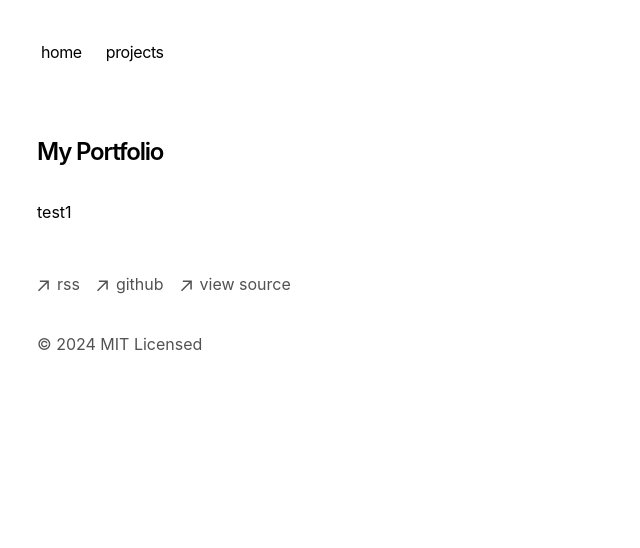
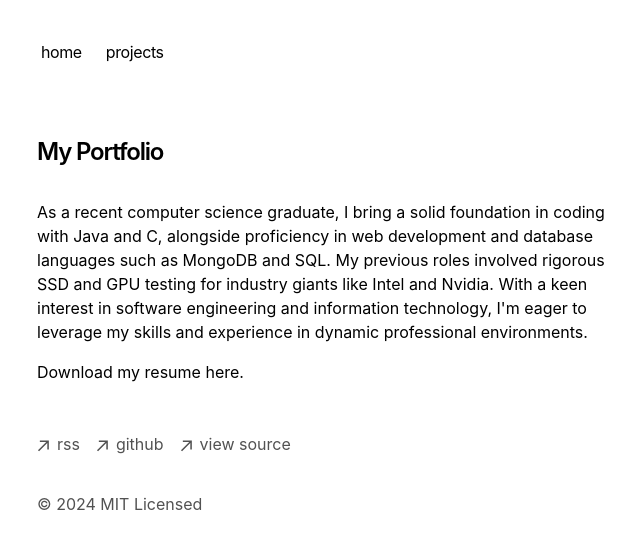
Before and after one commit to ahadsyed2/portfoliotest2, a Next.js app: page / in a window 1280 px wide. Shown: the top 548 px of the page, without its empty margins (315-955 px from the left). Built offline with nearby package versions, Linux system fonts and the light colour scheme.

Commit message:
updated info homepage

```diff
--- a/app/page.tsx
+++ b/app/page.tsx
@@ -7,9 +7,13 @@ export default function Page() {
         My Portfolio
       </h1>
       <p className="mb-4">
-        {`test1`}
+        As a recent computer science graduate, I bring a solid foundation in coding with Java and C, alongside proficiency in web development and database languages such as MongoDB and SQL.
+        My previous roles involved rigorous SSD and GPU testing for industry giants like Intel and Nvidia.
+        With a keen interest in software engineering and information technology, I'm eager to leverage my skills and experience in dynamic professional environments.
       </p>
-
+      <p className="mb-4">
+        Download my resume <a href="link-to-your-pdf" download>here</a>.
+      </p>
     </section>
   )
 }
```
